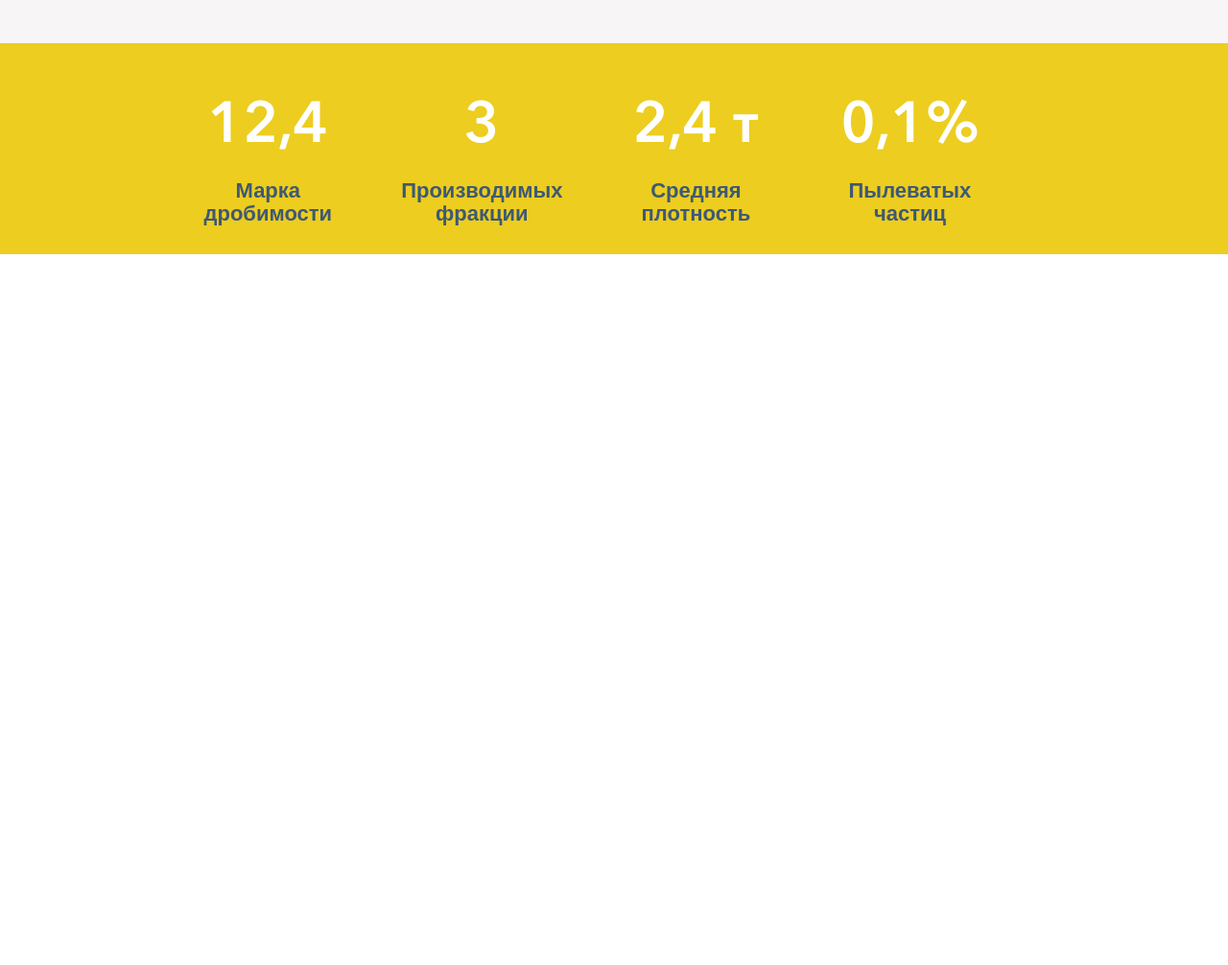
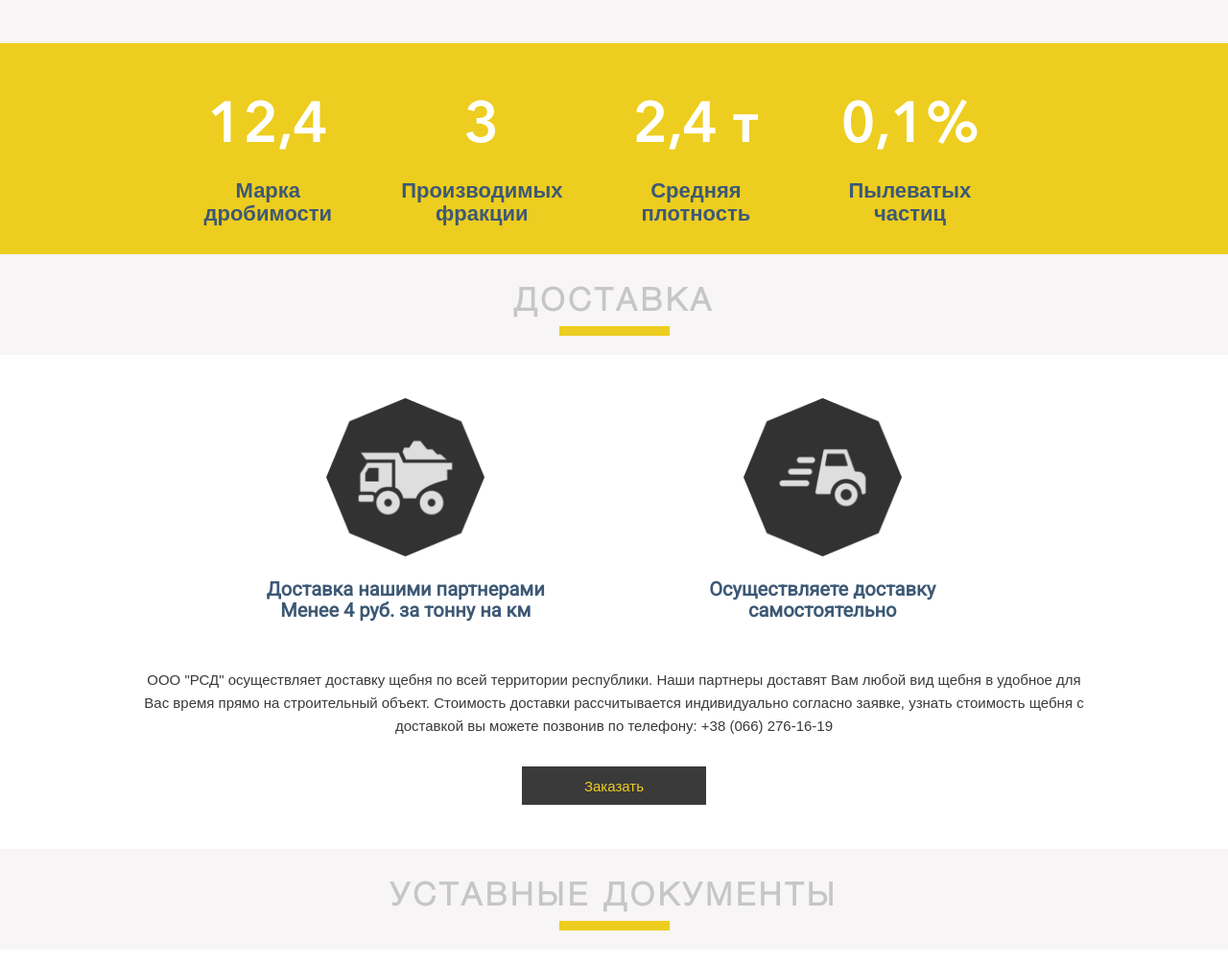
Before and after one commit to nezz0/rsd, a plain HTML site: page index.html in a window 1280 px wide. Shown: the part 2054-3060 px from the top of the page at 96% size. Before the commit the page ends 2319 px from the top, so only its background shows below. Drawn offline with Linux system fonts and the light colour scheme; a script that the page names is missing; files whose address does not match are found by name.

Commit message:
Third commit
Добавлены блоки:
- Доставка
- Заголовки Уставных и Контактов

```diff
--- a/css/style.css
+++ b/css/style.css
@@ -292,6 +292,48 @@ header li {
 	font-family: Arial;
 
 }
+.block6 {
+	height: 620px;
+}
+.block6-content {
+	width: 980px;
+	margin: 0 auto;
+	text-align: center;
+	margin-top: 45px;
+}
+.col2 {
+	display: inline-block;
+	margin: 0 auto;
+	text-align: center;
+}
+.col2 img {
+	height: 165px;
+	width: 165px;
+}
+.col2 h2 {
+	font-size: 20px;
+	line-height: 22px;
+	color: #3d5975;
+	font-family: Roboto;
+	display: block;
+	width: 370px;
+	margin: 20px 30px;
+
+}
+.block6-content p {
+	font-size: 15px;
+	line-height: 24px;
+	color: #3b3a3a;
+	font-family: Arial;
+	margin: 30px auto;
+}
+.order-btn input[type='submit'] {
+	width: 192px;
+}
+.block7 {
+	height: 500px;
+	content: ' ';
+}
 main {
 
 }
--- a/index.html
+++ b/index.html
@@ -161,7 +161,7 @@
 				<p>Продукция высочайшего класса по привлекательной невысокой цене – все это от компании ООО «РСД».</p>
 			</div>
 		</div>
-		<div class="block3">
+		<div class="block5 block3">
 			<div class="block3-content">
 				<div class="col-4">
 					<h1>12,4</h1>
@@ -181,6 +181,38 @@
 				</div>
 			</div>
 		</div>
+		<div class="block6">
+			<div class="grey-line">
+				<p><b>ДОСТАВКА</b></p>
+				<div class="yellow-line"></div>
+			</div>
+			<div class="block6-content">
+				<div class="col2">
+					<img src="img/delivery1.png">
+					<h2>Доставка нашими партнерами
+<br>Менее 4 руб. за тонну на км</h2>
+				</div>
+				<div class="col2">
+					<img src="img/delivery2.png">
+					<h2>Осуществляете доставку
+самостоятельно</h2>
+				</div>
+				<p>ООО "РСД" осуществляет доставку щебня по всей территории республики. Наши партнеры доставят Вам любой вид щебня в удобное для Вас время прямо на строительный объект. Стоимость доставки рассчитывается индивидуально согласно заявке, узнать стоимость щебня с доставкой вы можете позвонив по телефону: +38 (066) 276-16-19</p>
+				<div class="order-btn zzs" ><input type="submit" name="" value="Заказать"></div>
+			</div>
+		</div>
+		<div class="block7">
+			<div class="grey-line">
+				<p><b>УСТАВНЫЕ ДОКУМЕНТЫ</b></p>
+				<div class="yellow-line"></div>
+			</div>
+		</div>
+		<div class="block8">
+			<div class="grey-line">
+				<p><b>КОНТАКТЫ</b></p>
+				<div class="yellow-line"></div>
+			</div>
+		</div>
 	</main>
 
 	<footer>
```
Also changed, not shown: img/delivery1.png (added), img/delivery2.png (added).
